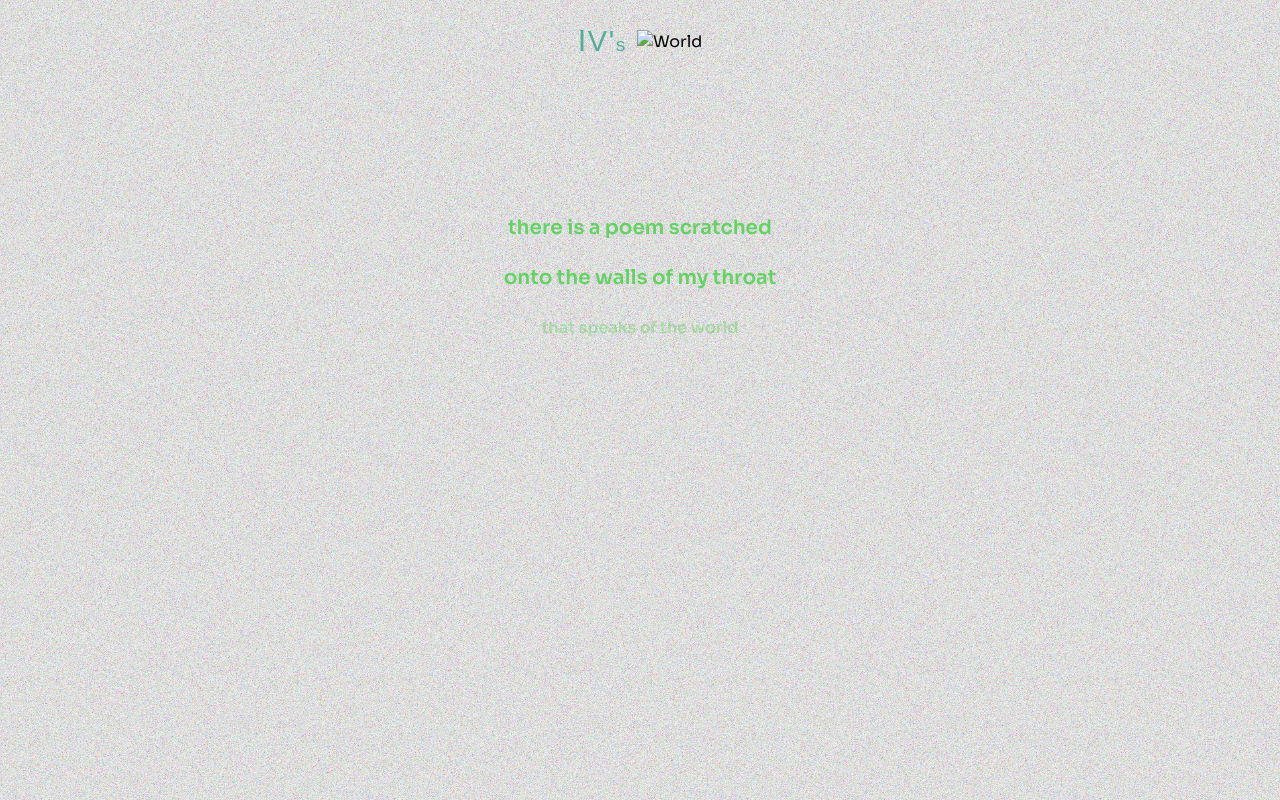
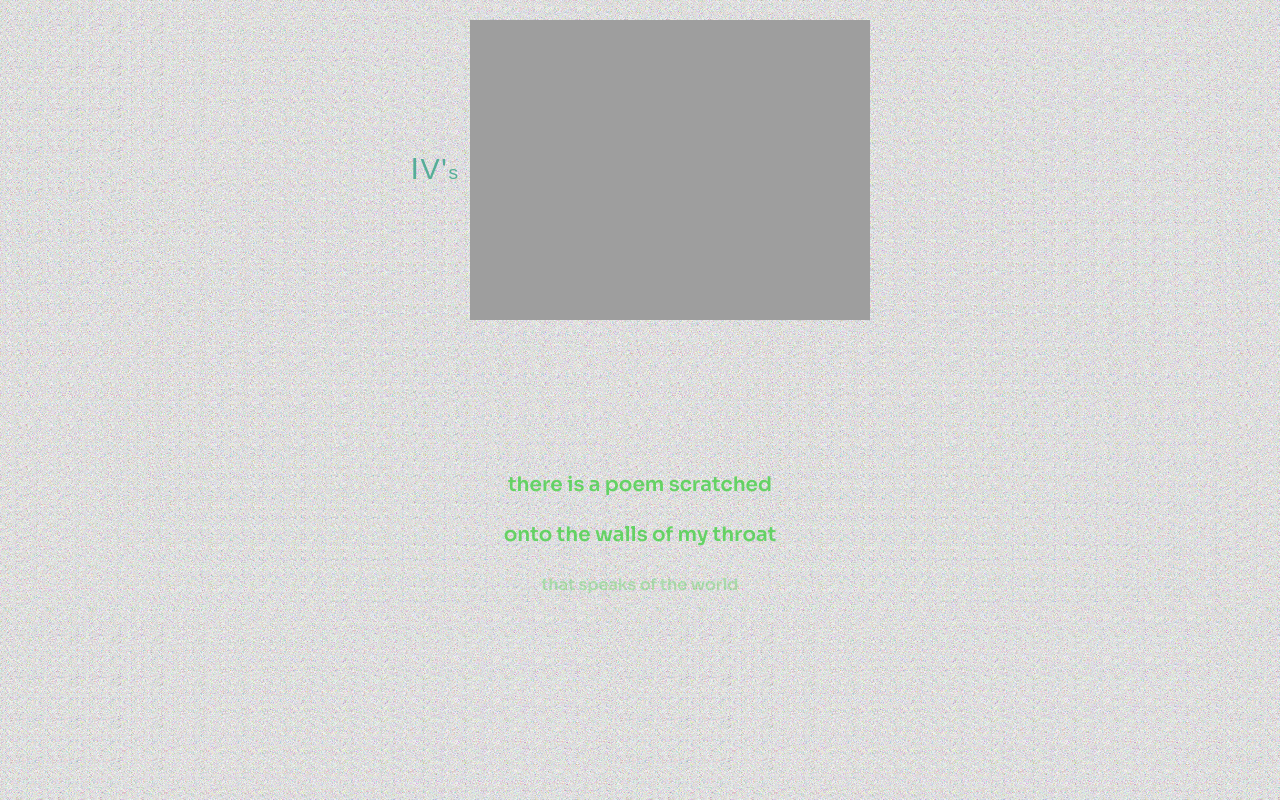
Before and after one commit to Buonarottii/ivy, a plain HTML site: page index.html in a window 1280 px wide. Drawn offline with Linux system fonts and the light colour scheme; the site is published under a folder, as on GitHub Pages, so addresses that start at the root find nothing; a web font is replaced by a local one.

Commit message:
Update index.html

```diff
--- a/index.html
+++ b/index.html
@@ -9,7 +9,7 @@
 <body>
     <nav>
         <div class="ivyswrld"><h1><span class="I">I</span>V'<span class="s">s</span></h1>
-            <img src="/images/world.svg" alt="World">
+            <img src="world.svg" alt="World">
         </div>
     </nav>
 
```
